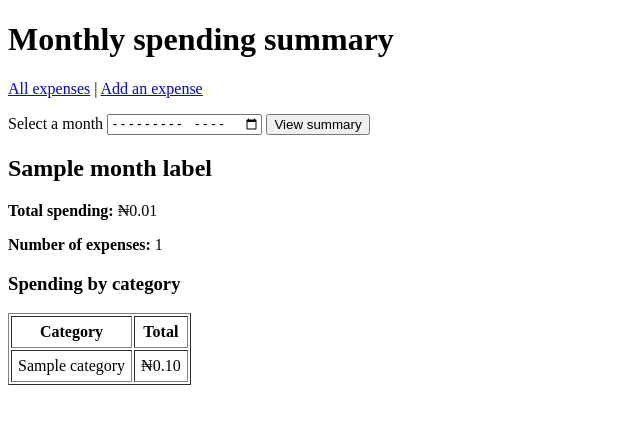
After one commit to Hameed-code47/Finance-tracker, a Flask app: template templates/summary.html in a window 1280 px wide. The commit adds this page. Shown: the top 424 px of the page, without its empty margins (0-640 px from the left). Run offline with Flask 3, Linux system fonts and the light colour scheme; the template is opened without the code that fills it: most values are stand-ins (such as "Sample title", 1, 10 or a date in 2020); some libraries are stand-ins or nearby versions.

Commit message:
Add monthly spending summary and category totals

```diff
--- a/app.py
+++ b/app.py
@@ -19,6 +19,7 @@ from flask_wtf.csrf import CSRFProtect
 from sqlalchemy import event
 from sqlalchemy.engine import Engine
 from sqlalchemy.exc import SQLAlchemyError
+from calendar import monthrange
 
 from models import db, User, Expense
 
@@ -187,6 +188,71 @@ def add_expense():
     flash("Expense saved successfully.")
     return redirect(url_for("add_expense"))
 
+@app.route("/summary")
+def summary():
+    # Default to the current month.
+    selected_month = request.args.get(
+        "month", date.today().strftime("%Y-%m")
+    ).strip()
+
+    # Validate the month before querying the database.
+    try:
+        if not re.fullmatch(r"[0-9]{4}-[0-9]{2}", selected_month):
+            raise ValueError
+
+        year, month = map(int, selected_month.split("-"))
+        first_day = date(year, month, 1)
+        last_day = date(year, month, monthrange(year, month)[1])
+    except ValueError:
+        return render_template(
+            "summary.html",
+            error="Choose a valid month in YYYY-MM format.",
+            selected_month="",
+        ), 400
+
+    # Temporary demo account until login is implemented.
+    user = db.session.execute(
+        db.select(User).where(User.email == "demo@example.com")
+    ).scalar_one_or_none()
+
+    if user is None:
+        return "Demo user not found. Create the sample user first.", 404
+
+    monthly_expenses = db.session.execute(
+        db.select(Expense).where(
+            Expense.user_id == user.id,
+            Expense.date >= first_day,
+            Expense.date <= last_day,
+        )
+    ).scalars().all()
+
+    total_kobo = sum(
+        expense.amount_kobo for expense in monthly_expenses
+    )
+
+    category_totals = {}
+
+    for expense in monthly_expenses:
+        # Group "food", "Food", and "FOOD" together.
+        category = expense.category.strip().title()
+        category_totals[category] = (
+            category_totals.get(category, 0) + expense.amount_kobo
+        )
+
+    # Highest spending first; alphabetical order breaks ties.
+    ranked_categories = sorted(
+        category_totals.items(),
+        key=lambda pair: (-pair[1], pair[0]),
+    )
+
+    return render_template(
+        "summary.html",
+        selected_month=selected_month,
+        month_label=first_day.strftime("%B %Y"),
+        total_kobo=total_kobo,
+        expense_count=len(monthly_expenses),
+        categories=ranked_categories,
+    )
 
 if __name__ == "__main__":
     app.run(debug=True)
--- a/templates/expenses.html
+++ b/templates/expenses.html
@@ -7,6 +7,9 @@
 </head>
 <body>
     <h1>Your Expenses</h1>
+    <p>
+    <a href="{{ url_for('summary') }}">View monthly summary</a>
+</p>
 
     <p>
         <a href="{{ url_for('add_expense') }}">Add an expense</a>
--- /dev/null
+++ b/templates/summary.html
@@ -0,0 +1,70 @@
+<!DOCTYPE html>
+<html lang="en">
+<head>
+    <meta charset="UTF-8">
+    <meta name="viewport" content="width=device-width, initial-scale=1.0">
+    <title>Monthly Summary | Finance Tracker</title>
+</head>
+<body>
+    <h1>Monthly spending summary</h1>
+
+    <nav>
+        <a href="{{ url_for('expenses') }}">All expenses</a>
+        |
+        <a href="{{ url_for('add_expense') }}">Add an expense</a>
+    </nav>
+
+    <form method="GET" action="{{ url_for('summary') }}">
+        <p>
+            <label for="month">Select a month</label>
+            <input
+                type="month"
+                id="month"
+                name="month"
+                value="{{ selected_month }}"
+                required
+            >
+            <button type="submit">View summary</button>
+        </p>
+    </form>
+
+    {% if error %}
+        <p role="alert">{{ error }}</p>
+    {% else %}
+        <h2>{{ month_label }}</h2>
+
+        <p>
+            <strong>Total spending:</strong>
+            {{ total_kobo | naira }}
+        </p>
+
+        <p>
+            <strong>Number of expenses:</strong>
+            {{ expense_count }}
+        </p>
+
+        {% if categories %}
+            <h3>Spending by category</h3>
+
+            <table border="1" cellpadding="6">
+                <thead>
+                    <tr>
+                        <th scope="col">Category</th>
+                        <th scope="col">Total</th>
+                    </tr>
+                </thead>
+                <tbody>
+                    {% for category, amount_kobo in categories %}
+                        <tr>
+                            <td>{{ category }}</td>
+                            <td>{{ amount_kobo | naira }}</td>
+                        </tr>
+                    {% endfor %}
+                </tbody>
+            </table>
+        {% else %}
+            <p>No expenses recorded for this month.</p>
+        {% endif %}
+    {% endif %}
+</body>
+</html>
```
